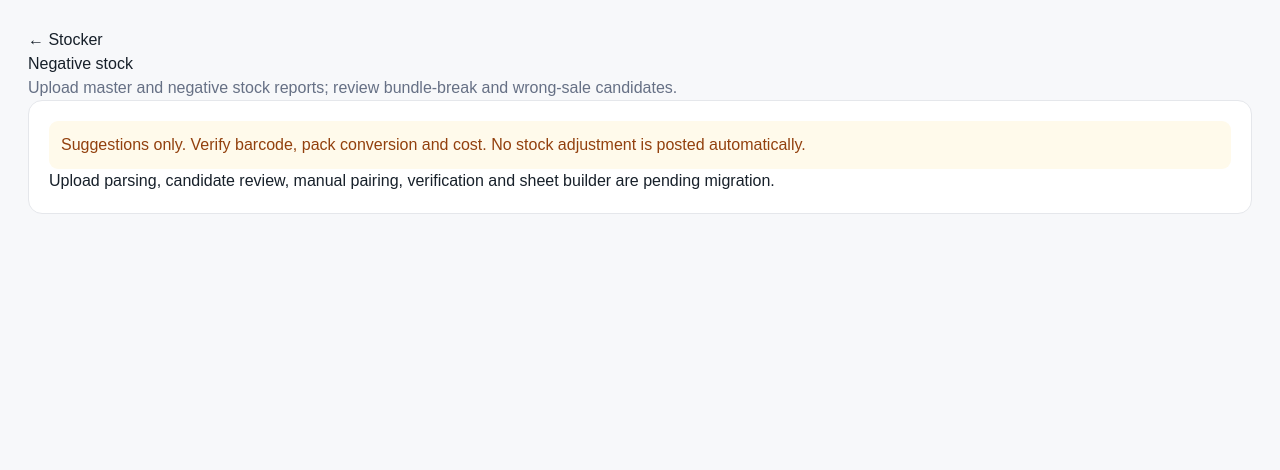
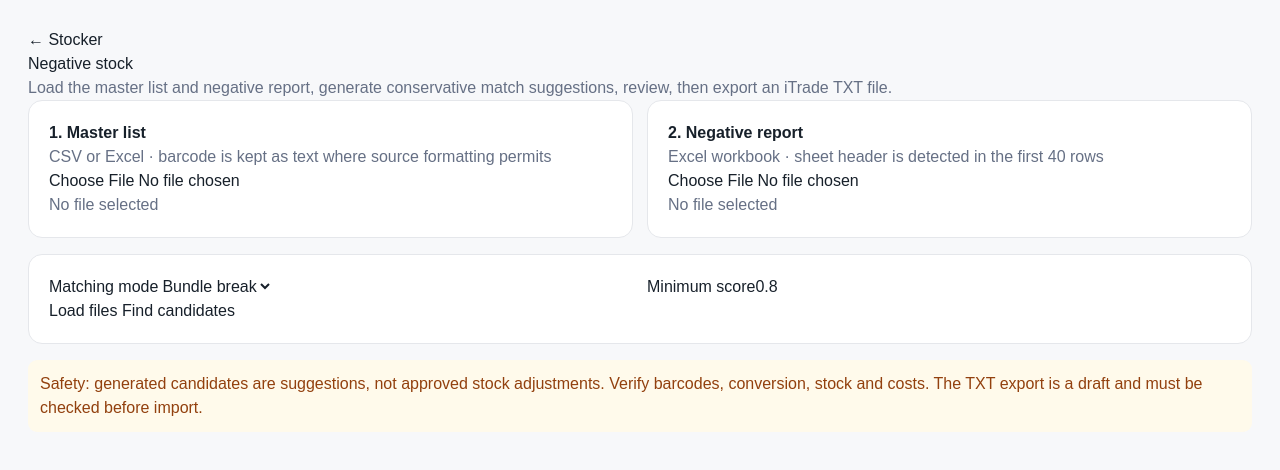
Before and after one commit to swasthik-s/stocker, a Next.js app: page /negative-stock in a window 1280 px wide. Shown: the top 470 px of the page. Built offline with nearby package versions, Linux system fonts and the light colour scheme.

Commit message:
Implement browser-side negative stock matching workflow

```diff
--- a/src/app/negative-stock/page.tsx
+++ b/src/app/negative-stock/page.tsx
@@ -1 +1,25 @@
-import Link from 'next/link';export default function Page(){return <main className="shell"><Link href="/">← Stocker</Link><h1>Negative stock</h1><p className="muted">Upload master and negative stock reports; review bundle-break and wrong-sale candidates.</p><section className="panel"><div className="alert">Suggestions only. Verify barcode, pack conversion and cost. No stock adjustment is posted automatically.</div><p>Upload parsing, candidate review, manual pairing, verification and sheet builder are pending migration.</p></section></main>}
+'use client';
+import Link from 'next/link';
+import {useMemo,useState} from 'react';
+import type {MasterItem,NegativeLine,MatchCandidate,SkippedCombo} from '@/lib/domain/types';
+import {readMasterFile,readNegativeFile,getNegativeSheetNames} from '@/lib/engine/importers';
+import {findBreaks,findSwaps} from '@/lib/engine/matching';
+import {calculateTotals,formatItradeTxt} from '@/lib/engine/stock';
+type Mode='breaks'|'swaps';
+export default function NegativeStock(){
+ const [masterFile,setMasterFile]=useState<File|null>(null),[negativeFile,setNegativeFile]=useState<File|null>(null),[sheets,setSheets]=useState<string[]>([]),[sheet,setSheet]=useState(''),[master,setMaster]=useState<MasterItem[]>([]),[negatives,setNegatives]=useState<NegativeLine[]>([]),[mode,setMode]=useState<Mode>('breaks'),[threshold,setThreshold]=useState(.8),[priceTolerance,setPriceTolerance]=useState(.25),[candidates,setCandidates]=useState<MatchCandidate[]>([]),[combos,setCombos]=useState<SkippedCombo[]>([]),[busy,setBusy]=useState(false),[error,setError]=useState(''),[notice,setNotice]=useState('');
+ const totals=useMemo(()=>calculateTotals(negatives),[negatives]);
+ async function chooseNegative(file:File|null){setNegativeFile(file);setNegatives([]);setCandidates([]);setCombos([]);if(!file){setSheets([]);return;}try{const names=await getNegativeSheetNames(file);setSheets(names);setSheet(names[0]??'');}catch(e){setError(e instanceof Error?e.message:'Unable to read workbook');}}
+ async function load(){if(!masterFile||!negativeFile)return;setBusy(true);setError('');setNotice('');try{const [m,n]=await Promise.all([readMasterFile(masterFile),readNegativeFile(negativeFile,sheet)]);setMaster(m);setNegatives(n);setCandidates([]);setCombos([]);setNotice(`Loaded ${m.length.toLocaleString()} master items and ${n.length.toLocaleString()} negative lines.`);}catch(e){setError(e instanceof Error?e.message:'File import failed');}finally{setBusy(false);}}
+ function match(){if(!master.length||!negatives.length)return;setBusy(true);setError('');setNotice('');setCandidates([]);setCombos([]);try{const r=mode==='breaks'?findBreaks(master,negatives,threshold,true):{candidates:findSwaps(master,negatives,threshold,.9,priceTolerance),combos:[]};setCandidates(r.candidates.map(x=>({...x,use:true})));setCombos(r.combos);setNotice(`Matching finished: ${r.candidates.length} candidates; ${r.combos.length} manual-review cases.`);}catch(e){setError(e instanceof Error?e.message:'Matching failed');}finally{setBusy(false);}}
+ function toggle(index:number,checked:boolean){setCandidates(old=>old.map((x,i)=>i===index?{...x,use:checked}:x));}
+ function download(){const text=formatItradeTxt('SML',candidates.filter(x=>x.use!==false));const blob=new Blob([text],{type:'text/plain;charset=utf-8'});const url=URL.createObjectURL(blob);const a=document.createElement('a');a.href=url;a.download='stocker-itrade-import.txt';a.click();URL.revokeObjectURL(url);}
+ return <main className="shell"><Link href="/">← Stocker</Link><h1>Negative stock</h1><p className="muted">Load the master list and negative report, generate conservative match suggestions, review, then export an iTrade TXT file.</p>
+ <section className="grid"><div className="panel"><b>1. Master list</b><p className="muted">CSV or Excel · barcode is kept as text where source formatting permits</p><input type="file" accept=".csv,.xlsx,.xls" onChange={e=>setMasterFile(e.target.files?.[0]??null)}/><p className="muted">{master.length?master.length.toLocaleString()+' items loaded':masterFile?.name??'No file selected'}</p></div><div className="panel"><b>2. Negative report</b><p className="muted">Excel workbook · sheet header is detected in the first 40 rows</p><input type="file" accept=".xlsx,.xls" onChange={e=>chooseNegative(e.target.files?.[0]??null)}/>{sheets.length>0&&<label className="field">Sheet<select value={sheet} onChange={e=>setSheet(e.target.value)}>{sheets.map(x=><option key={x}>{x}</option>)}</select></label>}<p className="muted">{negatives.length?negatives.length.toLocaleString()+' negative rows':negativeFile?.name??'No file selected'}</p></div></section>
+ <section className="panel" style={{marginTop:16}}><div className="grid"><label className="field">Matching mode<select value={mode} onChange={e=>setMode(e.target.value as Mode)}><option value="breaks">Bundle break</option><option value="swaps">Wrong sale</option></select></label><label className="field">Minimum score<input type="number" min="0" max="1" step=".01" value={threshold} onChange={e=>setThreshold(Number(e.target.value))}/></label>{mode==='swaps'&&<label className="field">Price tolerance<input type="number" min="0" max="1" step=".01" value={priceTolerance} onChange={e=>setPriceTolerance(Number(e.target.value))}/></label>}</div><button className="button" disabled={!masterFile||!negativeFile||busy} onClick={load}>{busy?'Working…':'Load files'}</button> <button className="button" disabled={!master.length||!negatives.length||busy} onClick={match}>Find candidates</button></section>
+ {error&&<p role="alert" className="alert" style={{marginTop:16}}>{error}</p>}{notice&&<p className="muted">{notice}</p>}
+ {negatives.length>0&&<section className="grid" style={{marginTop:16}}><div className="panel"><span className="muted">Negative lines</span><div className="metric">{totals.count.toLocaleString()}</div></div><div className="panel"><span className="muted">Negative quantity total</span><div className="metric">{totals.quantity.toLocaleString()}</div></div><div className="panel"><span className="muted">Negative value</span><div className="metric">{totals.value.toFixed(2)} AED</div></div></section>}
+ {candidates.length>0&&<section className="panel" style={{marginTop:16}}><div style={{display:'flex',justifyContent:'space-between',gap:12,alignItems:'center',flexWrap:'wrap'}}><h2>{candidates.length} candidates</h2><button className="button" onClick={download}>Download selected TXT</button></div><div className="table-wrap"><table><thead><tr><th>Use</th><th>Type</th><th>Negative barcode</th><th>Negative item</th><th>Candidate outer barcode</th><th>Candidate item</th><th>Pack</th><th>Outers</th><th>Stock</th><th>Score</th><th>Derived cost</th><th>Cost drift</th></tr></thead><tbody>{candidates.map((c,i)=><tr key={c.neg_bc}><td><input aria-label={'Use candidate '+c.neg_bc} type="checkbox" checked={c.use!==false} onChange={e=>toggle(i,e.target.checked)}/></td><td>{c.kind}</td><td>{c.neg_bc}</td><td>{c.neg_desc}</td><td>{c.par_bc}</td><td>{c.par_desc}</td><td>{c.conv}</td><td>{c.outers_needed}</td><td>{c.par_stock}</td><td>{(c.score*100).toFixed(1)}%</td><td>{c.derived_cost.toFixed(7)}</td><td>{c.cost_drift_pct===null?'—':c.cost_drift_pct+'%'}</td></tr>)}</tbody></table></div></section>}
+ {combos.length>0&&<section className="panel" style={{marginTop:16}}><h2>Manual review required</h2><div className="table-wrap"><table><thead><tr><th>Barcode</th><th>Item</th><th>Reason</th></tr></thead><tbody>{combos.map((c,i)=><tr key={c.neg_bc+i}><td>{c.neg_bc}</td><td>{c.neg_desc}</td><td>{c.why}</td></tr>)}</tbody></table></div></section>}
+ <p className="alert" style={{marginTop:16}}>Safety: generated candidates are suggestions, not approved stock adjustments. Verify barcodes, conversion, stock and costs. The TXT export is a draft and must be checked before import.</p></main>;
+}
```
